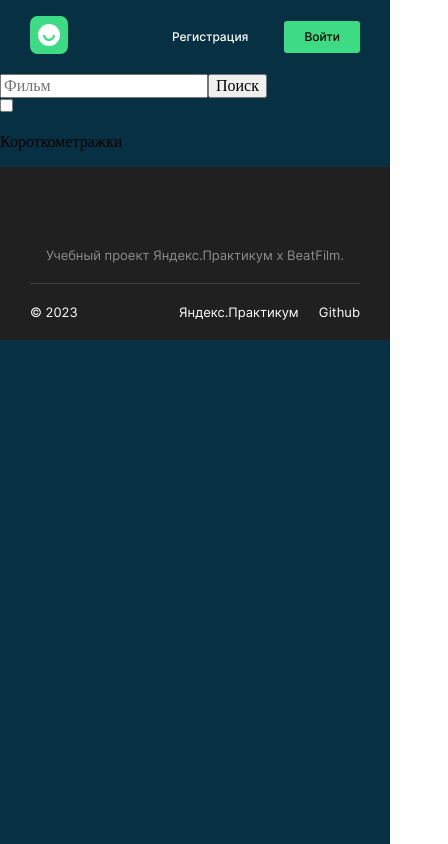
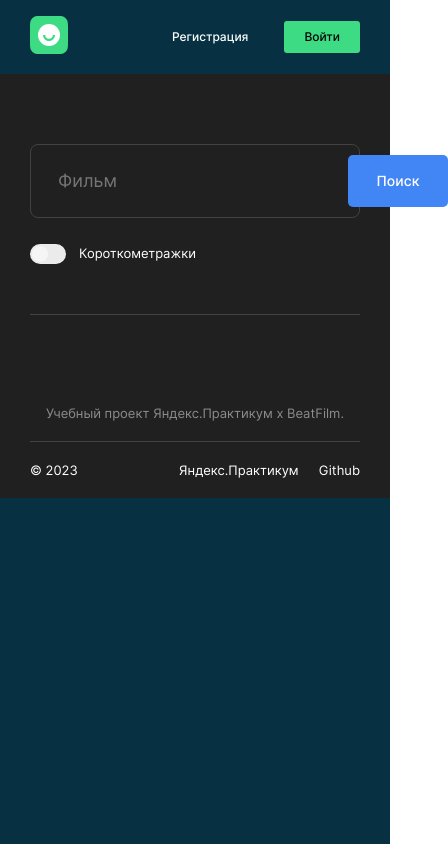
Before and after one commit to Polar-Bear777/movies-explorer-frontend, a React (Create React App) app: page /movies in a window 390 px wide. Shown: the whole page, 448 px wide, since content can reach past the window. Built offline with nearby package versions, Linux system fonts and the light colour scheme.

Commit message:
сделал компонент seacrhform + адаптив

```diff
--- a/src/components/Movies/SearchForm/SearchForm.css
+++ b/src/components/Movies/SearchForm/SearchForm.css
@@ -1,17 +1,140 @@
-.search-form {}
+.search-form {
+  background: #202020;
+  display: flex;
+  flex-direction: column;
+  padding: 70px 70px 10px;
+}
 
-.search-form__blocks {}
+.search-form__blocks {
+  display: flex;
+  flex-direction: column;
+}
 
-.search-form__block-input {}
+.search-form__block-input {
+  display: flex;
+  justify-content: space-between;
+  border-radius: 8px;
+  border: 1.5px solid #424242;
+}
 
-.search-form__input {}
+.search-form__input {
+  background-color: #202020;
+  border: none;
+  font-size: 18px;
+  font-family: Inter;
+  font-style: normal;
+  font-weight: 400;
+  line-height: 20px;
+  margin: 25px 0 25px 25px;
+}
 
-.search-form__button {}
+.search-form__button {
+  color: #fff;
+  text-align: center;
+  font-size: 14px;
+  font-family: Inter;
+  font-style: normal;
+  font-weight: 500;
+  line-height: 18px;
+  border-radius: 5px;
+  background: #4285F4;
+  margin: 10px 10px 10px 0;
+  width: 100px;
+  height: 52px;
+  flex-shrink: 0;
+  border: none;
+}
 
-.search-form__block-checkbox {}
+.search-form__block-checkbox {
+  display: flex;
+  border-bottom: 1px solid #424242;
+  margin-top: 26px;
+  padding-bottom: 44px;
+}
 
-.search-form__checkbox {}
+.search-form__checkbox {
+  display: none;
+}
 
-.search-form__checkbox {}
+.search-form__checkbox+label {
+  position: relative;
+  padding-left: 35px;
+  cursor: pointer;
+}
 
-.search-form__checkbox-description {}
+.search-form__checkbox+label:before {
+  content: "";
+  position: absolute;
+  left: 0;
+  top: 0;
+  width: 36px;
+  height: 20px;
+  background-image: url("../../../images/checkbox_inactive.svg");
+  background-size: cover;
+}
+
+.search-form__checkbox:checked+label:before {
+  background-image: url("../../../images/checkbox_active.svg");
+}
+
+.search-form__checkbox-description {
+  color: #fff;
+  font-size: 13px;
+  font-family: Inter;
+  font-style: normal;
+  font-weight: 400;
+  line-height: 18px;
+  margin: 0 0 0 14px;
+}
+
+/* Точка перелома между 1280 и 768 */
+@media screen and (max-width: 768px) {
+  .search-form {
+    padding-left: 30px;
+    padding-right: 30px;
+  }
+}
+
+@media screen and (max-width: 768px) {
+  .search-form__block-checkbox {
+    padding-bottom: 52px;
+  }
+}
+
+/* Точка перелома между 768 и 320 */
+@media screen and (max-width: 320px) {
+  .search-form {
+    padding-left: 14px;
+    padding-right: 14px;
+  }
+}
+
+@media screen and (max-width: 320px) {
+  .search-form__input {
+    margin-top: 20px;
+    margin-bottom: 20px;
+    margin-left: 12px;
+    font-size: 16px;
+    line-height: 16px;
+    width: 180px;
+  }
+}
+
+@media screen and (max-width: 320px) {
+  .search-form__button {
+    margin-top: 6px;
+    margin-bottom: 6px;
+    margin-right: 6px;
+    width: 80px;
+    height: 44px;
+    font-size: 14px;
+    line-height: 18px;
+  }
+}
+
+@media screen and (max-width: 320px) {
+  .search-form__block-checkbox {
+    margin-top: 31px;
+    padding-bottom: 64px;
+  }
+}
```
Also changed, not shown: src/images/checkbox_active.svg (added), src/images/checkbox_inactive.svg (added).
